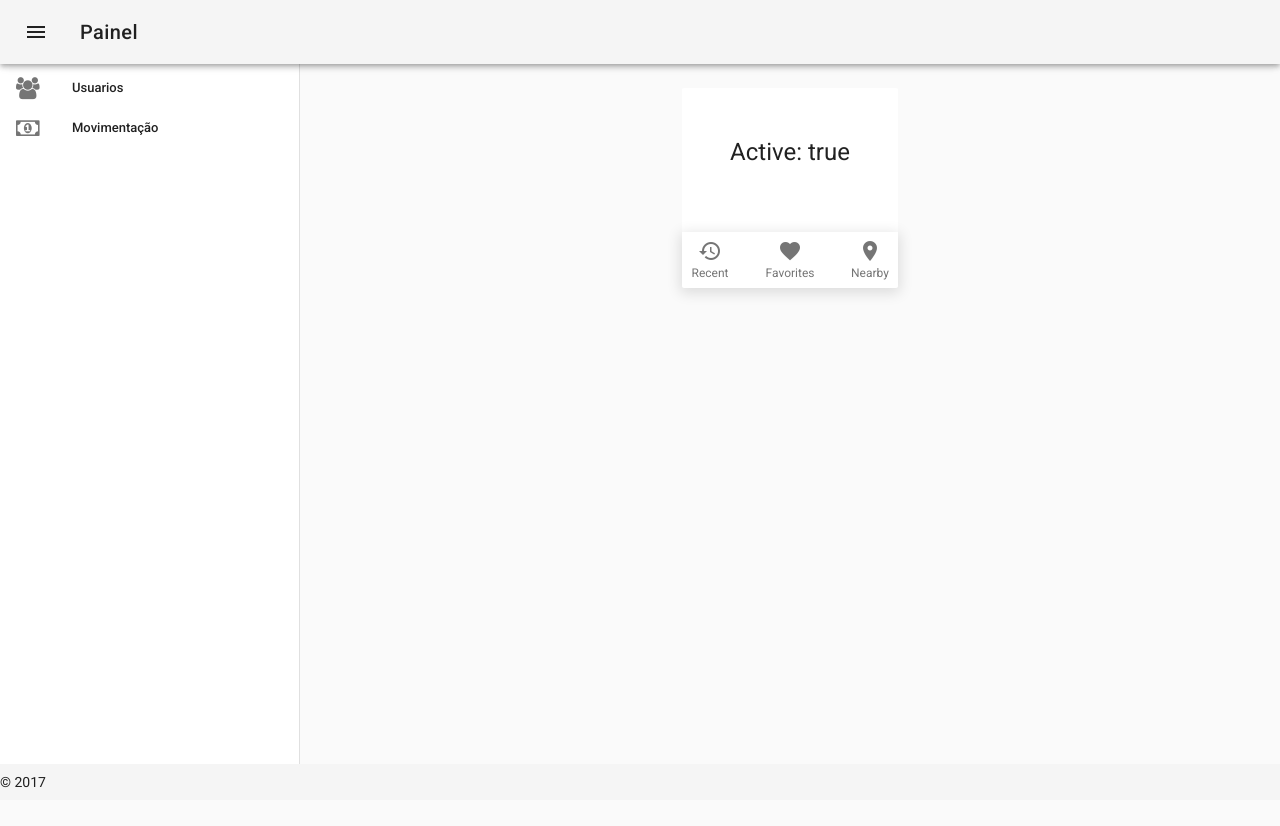
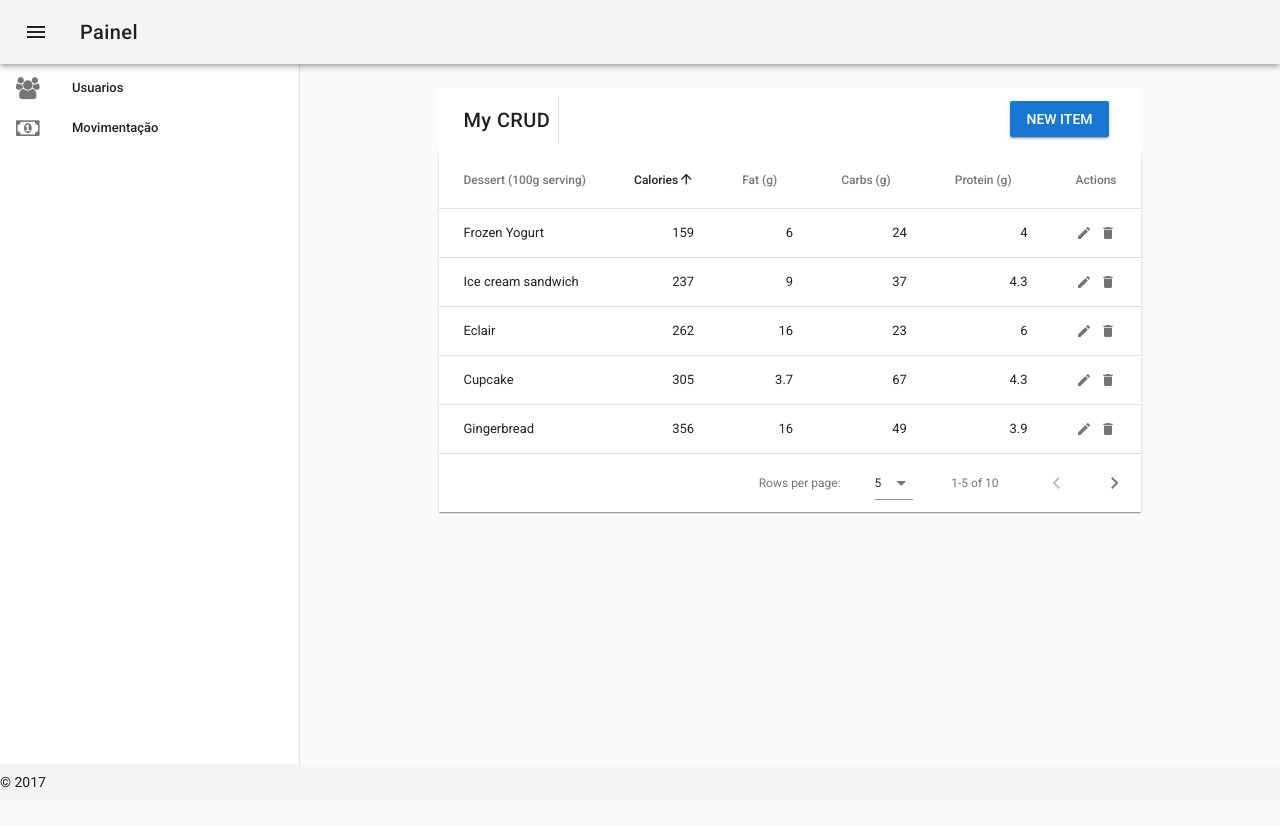
Before and after one commit to geeox96/atualProject, a Vue app in the folder Cliente/: page /#/movimentacao in a window 1280 px wide. Shown: the top 826 px of the page. Built offline with nearby package versions, Linux system fonts and the light colour scheme.

Commit message:
mais um pouco de vue

```diff
--- a/Cliente/src/App.vue
+++ b/Cliente/src/App.vue
@@ -16,7 +16,7 @@
             Usuarios
           </v-list-tile-content>
         </v-list-tile>
-        <v-list-tile @click="navigateTo('movimentacao')">
+        <v-list-tile @click="('movimentacao')">
           <v-list-tile-action>
             <v-icon>fa-money</v-icon>
           </v-list-tile-action>
--- a/Cliente/src/config.js
+++ b/Cliente/src/config.js
@@ -1 +1 @@
-export const apiUrl = 'http://localhost:3000/api/'
+export const apiUrl = 'http://192.168.0.10:3000/api/'
--- a/Cliente/src/views/Movimentacao.vue
+++ b/Cliente/src/views/Movimentacao.vue
@@ -1,38 +1,243 @@
 <template>
-  <div id="movimentacao">
-    <v-app id="inspire">
-      <v-card height="200px" flat>
-        <div class="headline text-xs-center pa-5">Active: {{ bottomNav }}</div>
-        <v-bottom-nav :active.sync="bottomNav" :value="true" absolute color="transparent">
-          <v-btn color="teal" flat value="recent">
-            <span>Recent</span>
-            <v-icon>history</v-icon>
-          </v-btn>
+  <v-app id="inspire">
+    <div>
+      <v-toolbar flat color="white">
+        <v-toolbar-title>My CRUD</v-toolbar-title>
+        <v-divider
+          class="mx-2"
+          inset
+          vertical
+        ></v-divider>
+        <v-spacer></v-spacer>
+        <v-dialog v-model="dialog" max-width="500px">
+          <template v-slot:activator="{ on }">
+            <v-btn color="primary" dark class="mb-2" v-on="on">New Item</v-btn>
+          </template>
+          <v-card>
+            <v-card-title>
+              <span class="headline">{{ formTitle }}</span>
+            </v-card-title>
 
-          <v-btn color="teal" flat value="favorites">
-            <span>Favorites</span>
-            <v-icon>favorite</v-icon>
-          </v-btn>
+            <v-card-text>
+              <v-container grid-list-md>
+                <v-layout wrap>
+                  <v-flex xs12 sm6 md4>
+                    <v-text-field v-model="editedItem.name" label="Dessert name"></v-text-field>
+                  </v-flex>
+                  <v-flex xs12 sm6 md4>
+                    <v-text-field v-model="editedItem.calories" label="Calories"></v-text-field>
+                  </v-flex>
+                  <v-flex xs12 sm6 md4>
+                    <v-text-field v-model="editedItem.fat" label="Fat (g)"></v-text-field>
+                  </v-flex>
+                  <v-flex xs12 sm6 md4>
+                    <v-text-field v-model="editedItem.carbs" label="Carbs (g)"></v-text-field>
+                  </v-flex>
+                  <v-flex xs12 sm6 md4>
+                    <v-text-field v-model="editedItem.protein" label="Protein (g)"></v-text-field>
+                  </v-flex>
+                </v-layout>
+              </v-container>
+            </v-card-text>
 
-          <v-btn color="teal" flat value="nearby">
-            <span>Nearby</span>
-            <v-icon>place</v-icon>
-          </v-btn>
-        </v-bottom-nav>
-      </v-card>
-    </v-app>
-  </div>
+            <v-card-actions>
+              <v-spacer></v-spacer>
+              <v-btn color="blue darken-1" flat @click="close">Cancel</v-btn>
+              <v-btn color="blue darken-1" flat @click="save">Save</v-btn>
+            </v-card-actions>
+          </v-card>
+        </v-dialog>
+      </v-toolbar>
+      <v-data-table
+        :headers="headers"
+        :items="desserts"
+        class="elevation-1"
+      >
+        <template v-slot:items="props">
+          <td>{{ props.item.name }}</td>
+          <td class="text-xs-right">{{ props.item.calories }}</td>
+          <td class="text-xs-right">{{ props.item.fat }}</td>
+          <td class="text-xs-right">{{ props.item.carbs }}</td>
+          <td class="text-xs-right">{{ props.item.protein }}</td>
+          <td class="justify-center layout px-0">
+            <v-icon
+              small
+              class="mr-2"
+              @click="editItem(props.item)"
+            >
+              edit
+            </v-icon>
+            <v-icon
+              small
+              @click="deleteItem(props.item)"
+            >
+              delete
+            </v-icon>
+          </td>
+        </template>
+        <template v-slot:no-data>
+          <v-btn color="primary" @click="initialize">Reset</v-btn>
+        </template>
+      </v-data-table>
+    </div>
+  </v-app>
 </template>
 
 <script>
 export default {
-  el: "#movimentacao",
-  data() {
-    return {
-      bottomNav: true
-    };
-  }
-};
+  data: () => ({
+    dialog: false,
+    headers: [
+      {
+        text: 'Dessert (100g serving)',
+        align: 'left',
+        sortable: false,
+        value: 'name'
+      },
+      { text: 'Calories', value: 'calories' },
+      { text: 'Fat (g)', value: 'fat' },
+      { text: 'Carbs (g)', value: 'carbs' },
+      { text: 'Protein (g)', value: 'protein' },
+      { text: 'Actions', value: 'name', sortable: false }
+    ],
+    desserts: [],
+    editedIndex: -1,
+    editedItem: {
+      name: '',
+      calories: 0,
+      fat: 0,
+      carbs: 0,
+      protein: 0
+    },
+    defaultItem: {
+      name: '',
+      calories: 0,
+      fat: 0,
+      carbs: 0,
+      protein: 0
+    }
+  }),
+
+  computed: {
+    formTitle () {
+      return this.editedIndex === -1 ? 'New Item' : 'Edit Item'
+    }
+  },
+
+  watch: {
+    dialog (val) {
+      val || this.close()
+    }
+  },
+
+  created () {
+    this.initialize()
+  },
+
+  methods: {
+    initialize () {
+      this.desserts = [
+        {
+          name: 'Frozen Yogurt',
+          calories: 159,
+          fat: 6.0,
+          carbs: 24,
+          protein: 4.0
+        },
+        {
+          name: 'Ice cream sandwich',
+          calories: 237,
+          fat: 9.0,
+          carbs: 37,
+          protein: 4.3
+        },
+        {
+          name: 'Eclair',
+          calories: 262,
+          fat: 16.0,
+          carbs: 23,
+          protein: 6.0
+        },
+        {
+          name: 'Cupcake',
+          calories: 305,
+          fat: 3.7,
+          carbs: 67,
+          protein: 4.3
+        },
+        {
+          name: 'Gingerbread',
+          calories: 356,
+          fat: 16.0,
+          carbs: 49,
+          protein: 3.9
+        },
+        {
+          name: 'Jelly bean',
+          calories: 375,
+          fat: 0.0,
+          carbs: 94,
+          protein: 0.0
+        },
+        {
+          name: 'Lollipop',
+          calories: 392,
+          fat: 0.2,
+          carbs: 98,
+          protein: 0
+        },
+        {
+          name: 'Honeycomb',
+          calories: 408,
+          fat: 3.2,
+          carbs: 87,
+          protein: 6.5
+        },
+        {
+          name: 'Donut',
+          calories: 452,
+          fat: 25.0,
+          carbs: 51,
+          protein: 4.9
+        },
+        {
+          name: 'KitKat',
+          calories: 518,
+          fat: 26.0,
+          carbs: 65,
+          protein: 7
+        }
+      ]
+    },
+
+    editItem (item) {
+      this.editedIndex = this.desserts.indexOf(item)
+      this.editedItem = Object.assign({}, item)
+      this.dialog = true
+    },
+
+    deleteItem (item) {
+      const index = this.desserts.indexOf(item)
+      confirm('Are you sure you want to delete this item?') && this.desserts.splice(index, 1)
+    },
+
+    close () {
+      this.dialog = false
+      setTimeout(() => {
+        this.editedItem = Object.assign({}, this.defaultItem)
+        this.editedIndex = -1
+      }, 300)
+    },
+
+    save () {
+      if (this.editedIndex > -1) {
+        Object.assign(this.desserts[this.editedIndex], this.editedItem)
+      } else {
+        this.desserts.push(this.editedItem)
+      }
+      this.close()
+    }
+  }}
 </script>
 
 <style>
--- a/Cliente/src/views/Usuario.vue
+++ b/Cliente/src/views/Usuario.vue
@@ -4,33 +4,29 @@
       <v-flex >
         <v-card>
           <v-toolbar color="#023788" dark>
-            <v-toolbar-side-icon></v-toolbar-side-icon>
 
             <v-toolbar-title class="text-xs-center">Usuarios</v-toolbar-title>
 
             <v-spacer></v-spacer>
-
             <v-btn icon>
               <v-icon>search</v-icon>
+            </v-btn v-slot:activator="{ on }">
+            <v-btn icon v-on="on">
+              <v-icon>add</v-icon>
             </v-btn>
           </v-toolbar>
-          <v-container v-layout align-center justify-space-around row fill-height>
-            <v-subheader>Nome</v-subheader>
-            <v-subheader>E-mail</v-subheader>
-            <v-subheader>ID</v-subheader>
-            <v-list-tile
-              v-for="item in usuarios"
-              :key="item.nome"
-              avatar
-              @click="editarUsuarioID(item.imdbID)"
-            >
-
-              <v-list>
-                <v-list-title v-html="item.nome"></v-list-title>
-                 <v-list-title v-html="item.email"></v-list-title>
-              </v-list>
-            </v-list-tile>
-          </v-container>
+<v-data-table
+      :headers="itens"
+      :items="usuarios"
+      class="elevation-5"
+      filter="String"
+      v-dialog
+    >
+    <template v-slot:items="props">
+        <td>{{ props.item.nome }}</td>
+        <td class="text-right">{{ props.item.email }}</td>
+      </template>
+     </v-data-table>
         </v-card>
       </v-flex>
     </v-layout>
@@ -49,13 +45,18 @@
   name: "Usuarios",
   data() {
     return {
-      usuarios: []
+      usuarios: [],
+      itens: [
+        {text: 'Nome', value: 'nome', sortable: false},
+        {text: 'E-mail', value: 'email', sortable: false}
+      ]
     };
   },
   methods: {
     obterUsuarios() {
       Vue.axios.get(apiUrl+'usuario').then(response => {
         this.usuarios = response.data;
+        this.carregando = false;
       });
     }
   },
```
